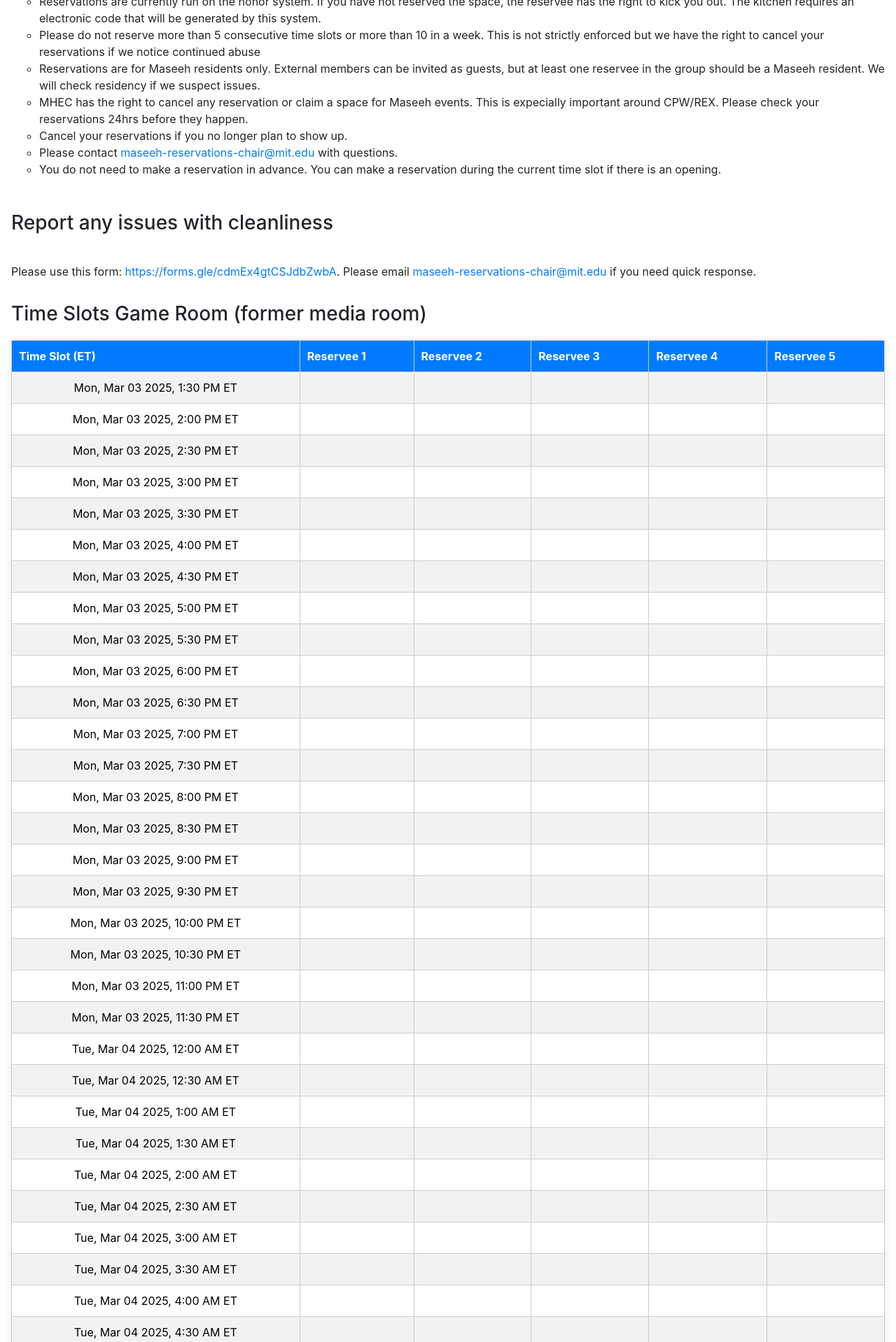
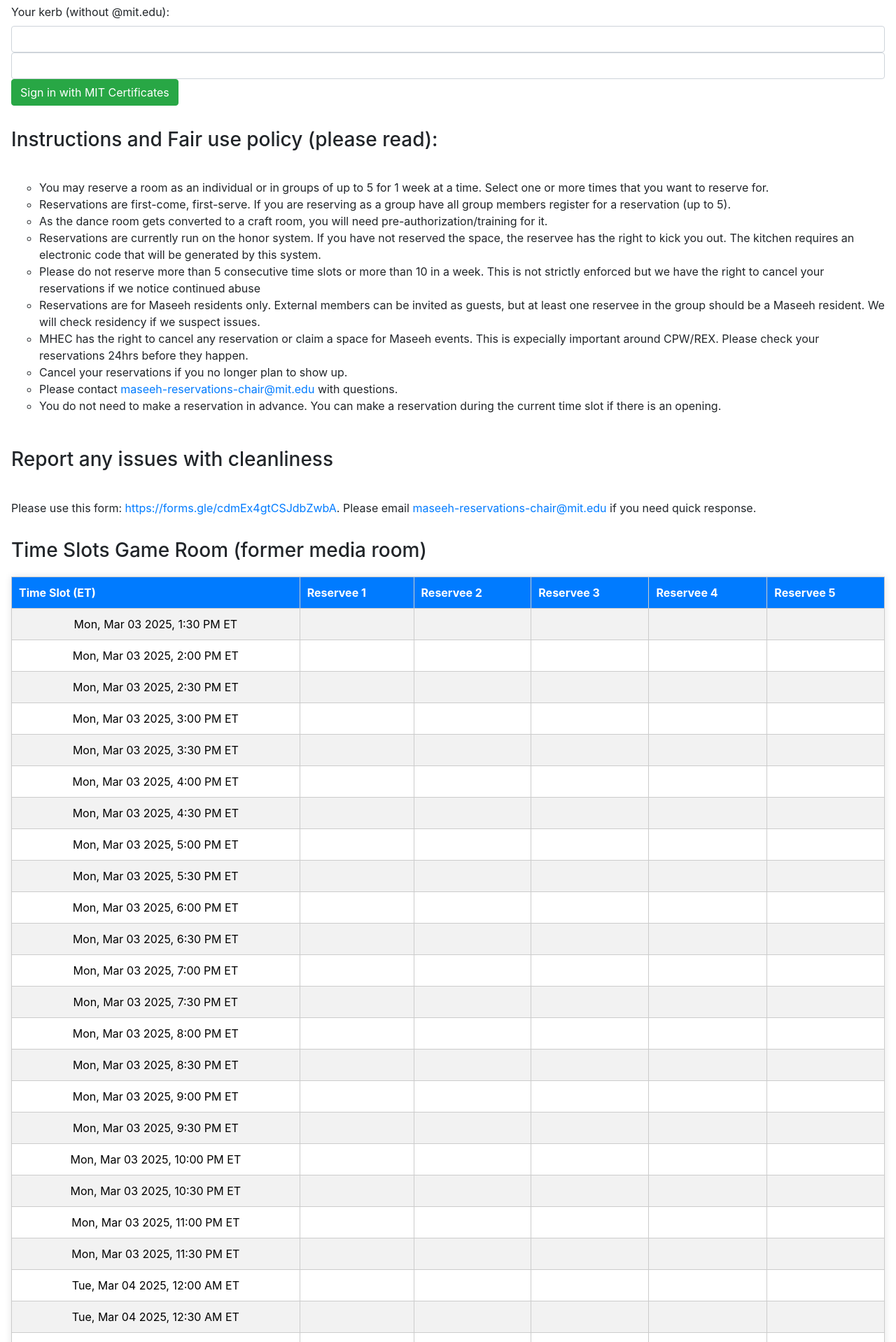
Before and after one commit to sanjayseshan/maseeh_reservations, a Flask app: page / in a window 1280 px wide. Shown: the part 748-2666 px from the top of the page at 70% size. Run offline with Flask 3, Linux system fonts and the light colour scheme; data that the repository does not hold is empty; some libraries are stand-ins or nearby versions.

Commit message:
start to add cert auth

```diff
--- a/app.py
+++ b/app.py
@@ -251,9 +251,12 @@ def index():
         session_db = SessionMusic()
         reservations = session_db.query(ReservationMusic).all()
 
-    for slot in time_slots:
-        reservations_dict[slot] = [r.user_name for r in reservations if r.reserved_time.replace(tzinfo=None) == slot.replace(tzinfo=None)]
-
+    try:
+        for slot in time_slots:
+            reservations_dict[slot] = [r.user_name for r in reservations if r.reserved_time.replace(tzinfo=None) == slot.replace(tzinfo=None)]
+    except:
+        print("error")
+        pass
     # current_user = user_name
     f = open("code.txt","r")
     code = f.readline()
--- a/templates/index.html
+++ b/templates/index.html
@@ -215,6 +215,32 @@
     </section>
 
     <section>
+        <iframe width="100%" src="https://seshan.scripts.mit.edu:444/cert/test.php" name="iframe"></iframe>
+        <script>
+            function procLogin(data) {
+                line = data.split(",")
+                kerb = line[0].split("@")[0]
+                name = line[1]
+                console.log(kerb)
+                console.log(name)
+                if (kerb != "")
+            }
+            window.addEventListener("message", e => procLogin(e.data));
+        </script>
+
+    <form method="POST">
+        <label for="user_name">Your kerb (without @mit.edu):</label>
+        <input id="kerbauth" type="text" name="user_name" class="form-control" value="{{ current_user }}">
+        <input id="kerbbypass" type="number" name="password" class="form-control" value="{{ password }}"
+            oninput="setPassword(event)">
+
+        <!-- <label for="user_name">Your Name:</label>
+        <input type="text" name="user_name" value="{{ current_user }}" required> -->
+        <button type="submit" name="set_name" class="btn btn-success">Sign in with MIT Certificates</button>
+    </form>
+    </section>
+
+    <section>
         <h3>Instructions and Fair use policy (please read):</h3>
     </section>
     <section>
@@ -270,8 +296,9 @@
     </section>
     {% endif %} -->
 
+
+
     <section>
-
 
         <h3>Time Slots     {% if (room == "craft_dance_room") %}
             Craft Room (former dance room)
```
